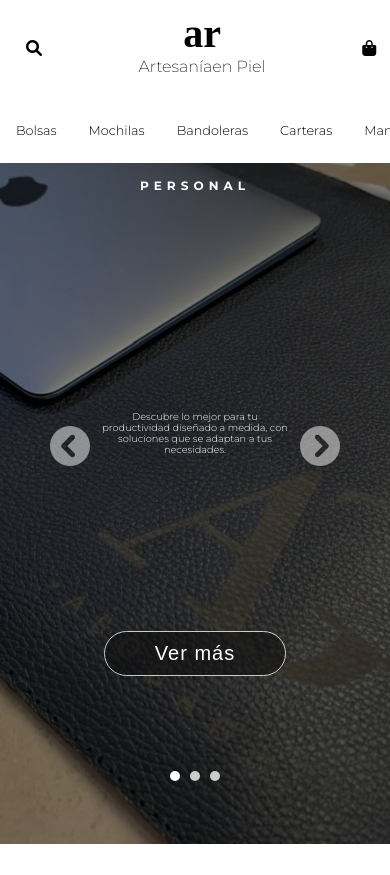
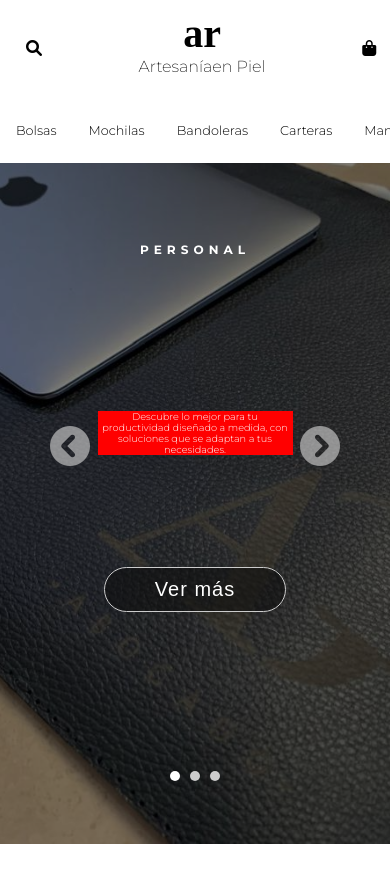
Before and after one commit to palkull/Ar, a PHP site: page /App/Vistas/catalogo.php in a window 390 px wide. Shown: the top 875 px of the page. Run offline with PHP 8.4, Linux system fonts and the light colour scheme.

Commit message:
catalogo

```diff
--- a/App/css/catalogo.css
+++ b/App/css/catalogo.css
@@ -427,12 +427,13 @@ footer div {
         font-size: 1.45vi;
         font-family: "Montserrat", sans-serif;
         color: #FFF;
-        margin: 13rem 0rem 10rem 0rem;
+        margin: 9rem 0rem 6rem 0rem;
     }
 
     #container-slider div p {
         width: 50%;
         font-size: 2.5vi;
+        background-color: red;
     }
 
 }
```
